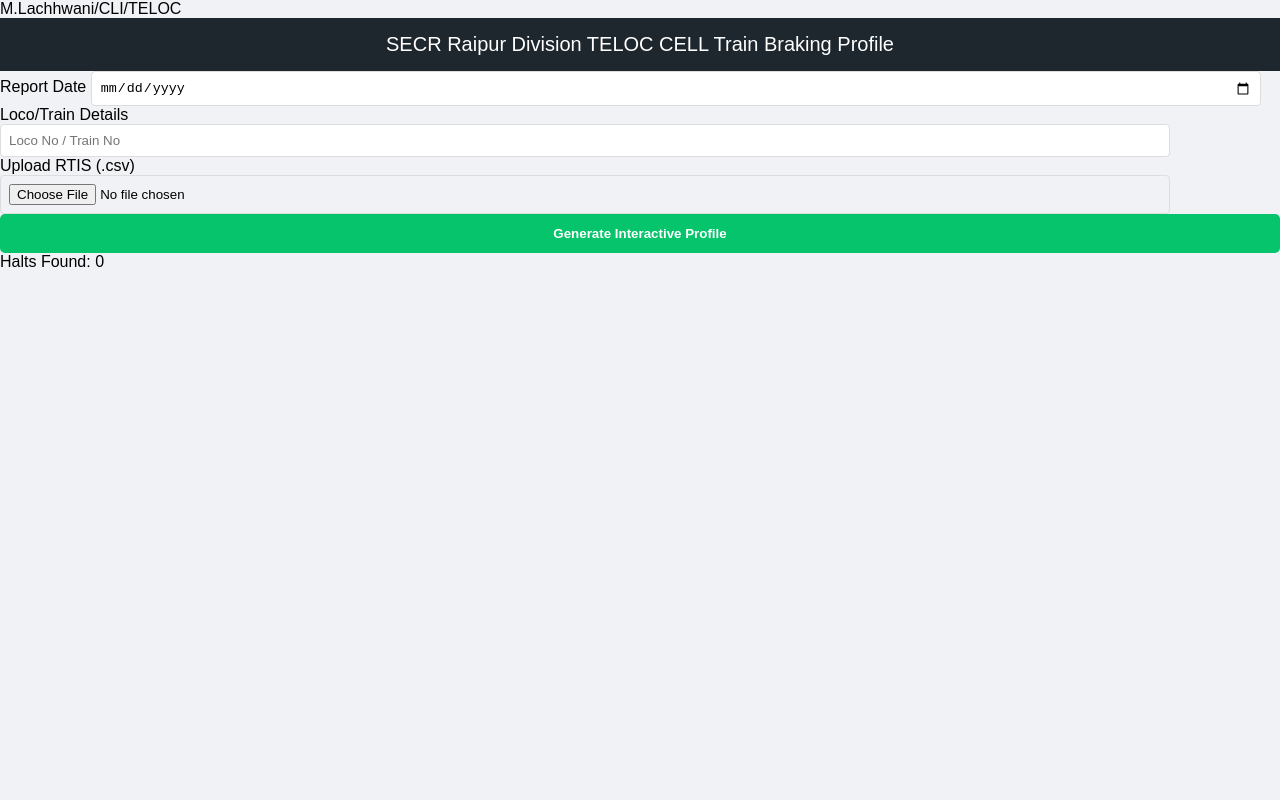
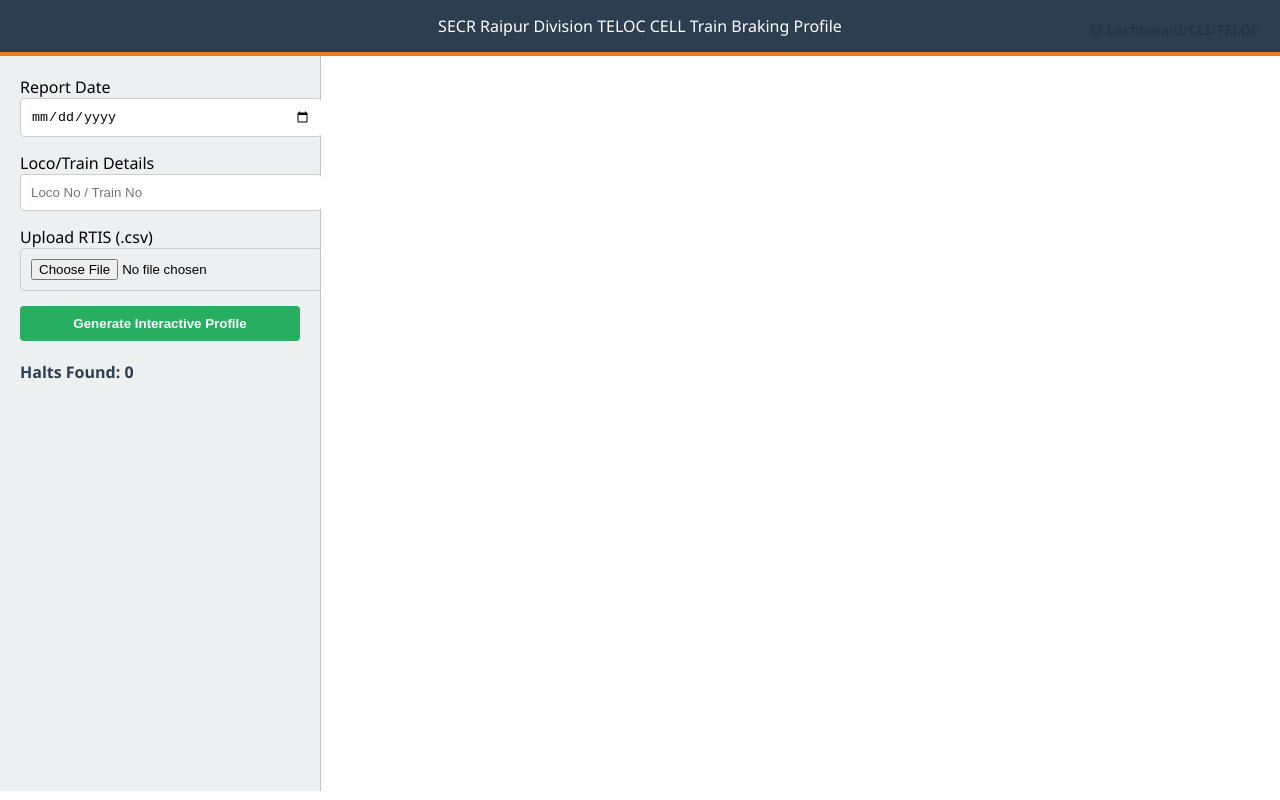
Before and after one commit to cliteloclachhwani-dotcom/line-actions, a plain HTML site: page index.html in a window 1280 px wide. Drawn offline with nearby package versions, Linux system fonts and the light colour scheme.

Commit message:
Update style.css

```diff
--- a/css/style.css
+++ b/css/style.css
@@ -1,14 +1,11 @@
-body { font-family: sans-serif; margin: 0; background: #f0f2f5; overflow: hidden; }
-header { background: #1e272e; color: white; padding: 15px; text-align: center; font-size: 20px; }
-.main-container { display: flex; height: calc(100vh - 60px); }
-#sidebar { width: 300px; background: #fff; padding: 20px; border-right: 1px solid #ccc; overflow-y: auto; }
-#report-display { flex: 1; padding: 20px; overflow-y: auto; position: relative; }
-.input-group { margin-bottom: 15px; }
-input { width: 90%; padding: 8px; border-radius: 4px; border: 1px solid #ddd; }
-button { width: 100%; padding: 12px; background: #05c46b; color: #fff; border: none; border-radius: 5px; cursor: pointer; font-weight: bold; }
-.report-card { background: #fff; margin-bottom: 50px; padding: 30px; border: 1px solid #000; position: relative; min-height: 600px; box-shadow: 0 4px 10px rgba(0,0,0,0.1); }
-.watermark-bg { position: fixed; top: 50%; left: 50%; transform: translate(-50%, -50%) rotate(-45deg); font-size: 100px; color: rgba(0,0,0,0.03); z-index: -1; pointer-events: none; white-space: nowrap; }
-.chart-container { height: 400px; width: 100%; margin: 20px 0; }
-.btn-group { display: flex; gap: 10px; margin-top: 15px; }
-.btn-html { background: #3498db; }
-.btn-pdf { background: #e74c3c; }
+body { font-family: 'Segoe UI', sans-serif; margin: 0; background: #fdfdfd; overflow: hidden; }
+header { background: #2c3e50; color: white; padding: 15px; text-align: center; border-bottom: 4px solid #e67e22; }
+.watermark-main { position: fixed; top: 20px; right: 20px; font-size: 14px; color: rgba(0,0,0,0.15); font-weight: bold; z-index: 100; }
+.main-layout { display: flex; height: calc(100vh - 65px); }
+.sidebar { width: 280px; background: #ecf0f1; padding: 20px; border-right: 1px solid #bdc3c7; }
+.chart-area { flex: 1; padding: 20px; position: relative; background: #fff; }
+.input-box { margin-bottom: 15px; }
+input, button { width: 100%; padding: 10px; border-radius: 4px; border: 1px solid #ccc; }
+button { background: #27ae60; color: white; font-weight: bold; cursor: pointer; border: none; }
+button:hover { background: #219150; }
+#haltCountDisplay { margin-top: 20px; font-weight: bold; color: #2c3e50; }
```
